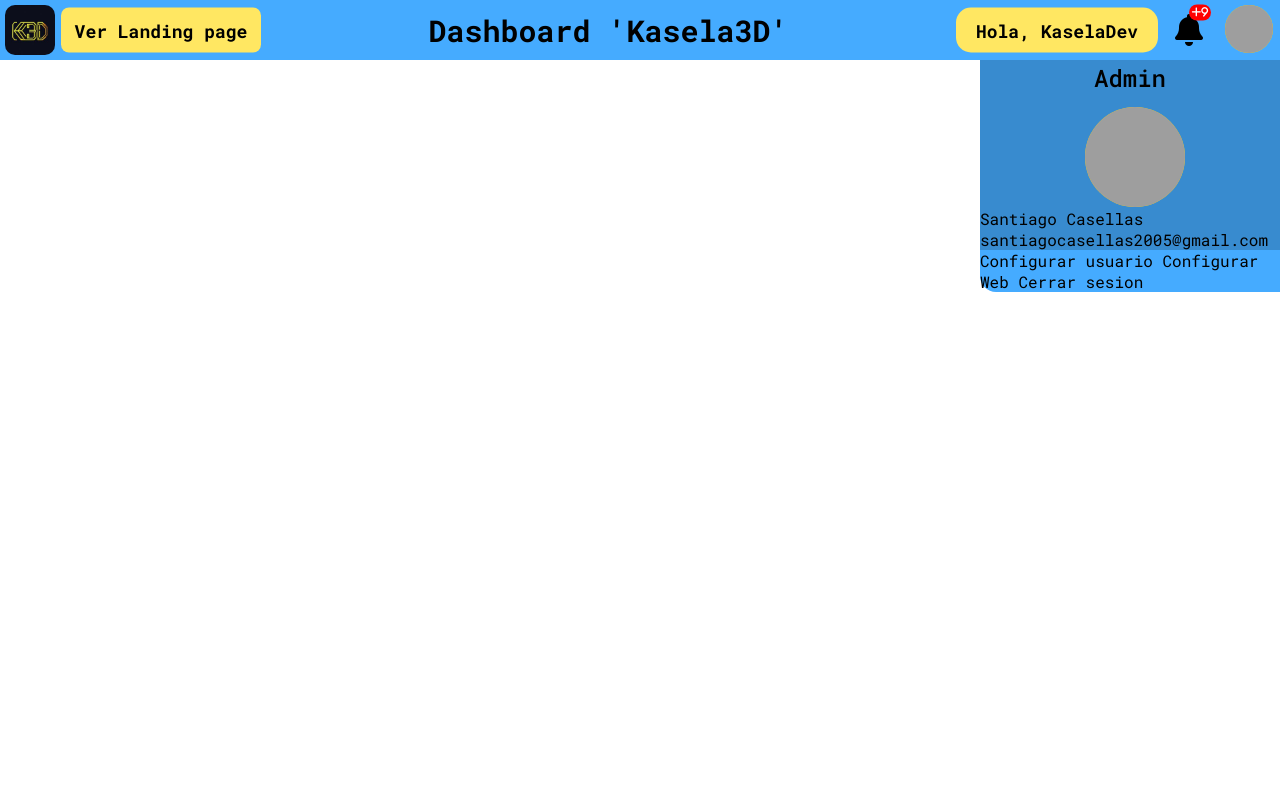
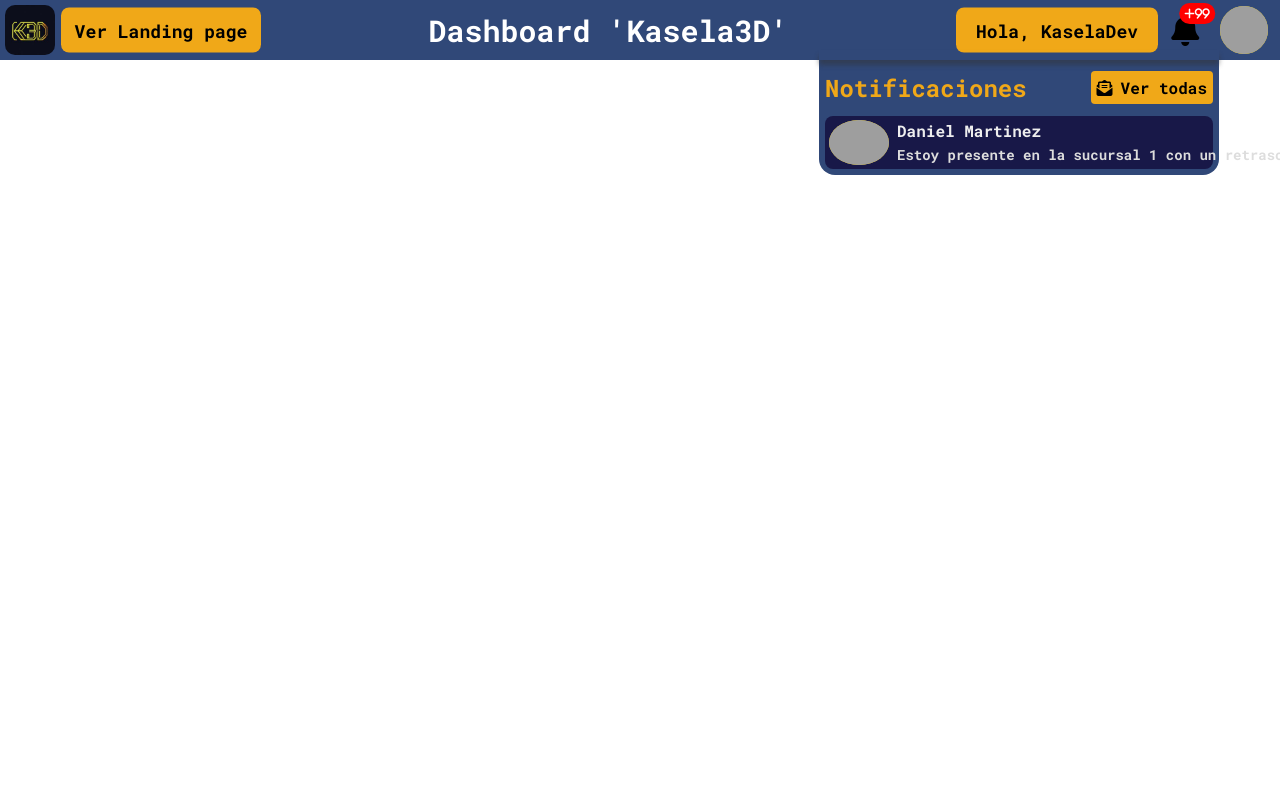
Before and after one commit to KaselaDev/webGestion, a PHP site: page /Views/dashboardView.html in a window 1280 px wide. Run offline with PHP 8.4, Linux system fonts and the light colour scheme; some libraries are stand-ins or nearby versions; grey boxes are pictures that could not be loaded.

Commit message:
Agregado Header con distintas funciones

```diff
--- a/webs/plantilla/Views/Css/dashboardGeneral.css
+++ b/webs/plantilla/Views/Css/dashboardGeneral.css
@@ -1,10 +1,23 @@
 @import url('https://fonts.googleapis.com/css2?family=Roboto+Mono:ital,wght@0,100..700;1,100..700&display=swap');
-@font-face {
-    font-family: "iconUser";
-    src: url(./monof55.ttf);
-}
 :root{
-    --bgHeader: #45abff;
+    --color0: #eeeeee;
+    --color1: #f0a818;
+    --color2: #7890a8;
+    --color3: #304878;
+    --color4: #181848;
+    --color5: #000000;
+
+    --bgHeader: var(--color3);
+    --bgDropUser: var(--color4);
+    --bgDropNotis: var(--color3);
+    --notisColor: var(--color1);
+    --notisColorHover: var(--color0);
+    --bgcardNoti: var(--color4);
+    --letraCardNoti: var(--color0);
+    --bgCardRol: linear-gradient(90deg, #00d2ff 0%, #3a47d5 100%);
+    --bgAvatar: gold;
+    --logoutColor: #ff2525;
+    --notificacionColor: red;
 }
 *{
     margin: 0;
--- a/webs/plantilla/Views/Css/header.css
+++ b/webs/plantilla/Views/Css/header.css
@@ -1,4 +1,4 @@
-header{
+.header{
     position: fixed;
     background-color: var(--bgHeader);
     height: 60px;
@@ -12,7 +12,7 @@ header{
     user-select: none;
     font-family: "Roboto Mono";
 }
-header img{
+.header .logo{
     position: relative;
     width: 50px;
     height: 50px;
@@ -20,11 +20,12 @@ header img{
     left: 5px;
     border-radius: 10px;
 }
-header h1{
+.header h1{
     margin: 0;
     place-content: center;
     text-align: center;
     font-size: 30px;
+    color: #fff;
 }
 .irLanding{
     position: relative;
@@ -33,7 +34,7 @@ header h1{
     position: relative;
     height: 45px;
     border-radius: 8px;
-    background-color: rgb(255, 231, 98);
+    background-color: var(--color1);
     top: 50%;
     transform: translateY(-50%);
 }
@@ -53,8 +54,8 @@ header h1{
 .hiUser .content{
     position: relative;
     height: 45px;
-    border-radius: 15px;
-    background-color: rgb(255, 231, 98);
+    border-radius: 8px;
+    background-color: var(--color1);
     top: 50%;
     transform: translateY(-50%);
     width: fit-content;
@@ -68,37 +69,134 @@ header h1{
     transform: translateY(-50%);
     font-size: 18px;
 }
-.fa-bell{
+.notificaciones{
+    position: relative;
+}
+.notificaciones .fa-bell{
+    height: 0;
     position: relative;
     top: 50%;
     left: 50%;
     transform: translate(-50%, -50%);
 }
-.fa-bell .cantNoti{
+.notificaciones .fa-bell .cantNoti{
+    display: none;
+    position: relative;
+    background-color: var(--notificacionColor);
+    border-radius: 50px;
+    width: fit-content;
+    height: fit-content;
+    padding: 10px 5px;
+    top: -28px;
+    left: 8px;
+}
+.notificaciones .fa-bell .cantNoti p{
+    display: block;
+    color: #fff;
+    font-size: 12px;
+    height: fit-content;
+}
+.dropNotis{
     position: absolute;
-    height: 1rem;
-    width: auto;
-    border-radius: 50px;
-    background-color: red;
-    right: -8px;
-    top: -25px;
-    padding: 3px;
+    top: 60px;
+    right: 0;
+    background-color: var(--bgDropNotis);
+    padding: 6px;
+    border-radius: 0 0 16px 16px;
+    width: 400px;
 }
-.fa-bell .cantNoti p{
-    color: white;
-    margin: 0;
-    font-size: 11px;
+.dropNotis .shadow{
+    position: absolute;
+    width: 100%;
+    height: 10px;
+    left: 0;
+    top: -10px;
+    box-shadow: 0px 5px 5px 0px #3333337f;
+}
+.dropNotis header{
+    display: flex;
+    align-items: center;
+    justify-content: space-between;
+    margin-top: 5px;
+    margin-bottom: 12px;
+}
+.dropNotis header .titulo{
+    color: var(--notisColor);
+    font-size: 24px;
+}
+.dropNotis header .verTodas{
+    display: flex;
+    align-items: center;
+    justify-content: space-evenly;
+    gap: 8px;
+    background-color: var(--notisColor);
+    padding: 6px;
+    border-radius: 4px;
+    transition: 125ms;
+}
+.dropNotis header .verTodas:hover{
+    background-color: var(--notisColorHover);
+    box-shadow: 4px 4px 0px 0px #f0a818bf;
+}
+.dropNotis header .verTodas:active{
+    transition: 75ms;
+    background-color: var(--notisColor);
+    opacity: .75;
+    box-shadow: 4px 4px 0px 0px #222222bf;
+}
+.dropNotis .notisResult{
+    display: flex;
+    flex-direction: row;
+}
+.dropNotis .notisResult .cardNoti{
     position: relative;
-    top: 50%;
-    left: 50%;
-    transform: translate(-50%, -50%);
-    text-align: center;
+    background-color: var(--bgcardNoti);
+    color: var(--letraCardNoti);
+    display: grid;
+    grid-template-columns: 60px auto;
+    grid-column-gap: 8px;
+    justify-items: stretch;
+    align-items: stretch;
+    width: 100%;
+    padding: 4px;
+    border-radius: 8px;
+}
+.dropNotis .notisResult .cardNoti .avatar{
+    width: 60px;
+    height: auto;
+}
+.dropNotis .notisResult .cardNoti .info{
+    display: flex;
+    flex-direction: column;
+    gap: 4px;
+}
+.dropNotis .notisResult .cardNoti .info .datos{
+    display: flex;
+    justify-content: space-between;
+}
+.dropNotis .notisResult .cardNoti .info .datos .nombre{
+    font-size: 18px;
+    color: #eee;
+}
+.dropNotis .notisResult .cardNoti .info .datos .fecha{
+    font-size: 14px;
+    font-weight: 400;
+    color: #bbb;
+}
+.dropNotis .notisResult .cardNoti .info .asunto {
+    color: #ddd;
+    font-size: 14px;
+    font-weight: 700;
+    overflow: hidden;
+    text-overflow: ellipsis; /* Corrección */
+    white-space: nowrap; /* Evita que el texto pase a la siguiente línea */
+    max-width: 100%; /* O define un ancho específico */
 }
 .avatar{
     position: relative;
     width: 50px;
-    height: 50px;
-    background-color: gold;
+    height: auto;
+    background-color: var(--bgAvatar);
     border-radius: 50%;
     display: flex;
     justify-content: center;
@@ -106,22 +204,37 @@ header h1{
     height: 80%;
     transform: scaleX(-1);
 }
+.userDrop .contentAvatar{
+    position: relative;
+    top: 50%;
+    left: 50%;
+    transform: translate(-50%, -50%);
+}
 .dropUser{
+    display: none;
     position: absolute;
     top: 60px;
     right: 0;
-    width: 300px;
-    background-color: var(--bgHeader);
+    width: 400px;
+    background-color: var(--bgDropUser);
     border-radius: 0 0 0 16px;
+    border-left: #686868 solid 1px;
+    border-bottom: #686868 solid 1px;
 }
 .dropUser .cardRolUser{
-    background-color: #00000030;
+    background: var(--bgCardRol);
+    padding: 8px;
 }
 .dropUser .cardRolUser .rol{
-    width: 100%;
+    width: fit-content;
+    padding: 0 20px;
     height: 36px;
-    text-align: center;
-    text-justify: center;
+    background-color: #33333360;
+    border-radius: 6px;
+    color: var(--color1);
+    position: relative;
+    left: 50%;
+    transform: translateX(-50%);
 }
 .dropUser .cardRolUser .rol p{
     position: relative;
@@ -139,3 +252,82 @@ header h1{
     width: 100px;
     height: 100px;
 }
+.dropUser .cardRolUser .nombre{
+    text-align: center;
+    font-size: 26px;
+}
+.dropUser .cardRolUser .email{
+    display: flex;
+    justify-content: start;
+    align-items: center;
+    font-size: 14px;
+    gap: 4px;
+}
+.dropUser .cardRolUser .email:hover i{
+    animation: infinite ease-out emailAnimation 750ms;
+}
+@keyframes emailAnimation {
+    50%{
+        color: #806c00;
+        font-size: 16px;
+    }
+    100%{
+        color: black;
+        font-size: 14px;
+    }
+}
+.dropUser hr{
+    position: relative;
+    background-color: #333;
+    height: 2px;
+    border: none;
+    width: 90%;
+    left: 50%;
+    transform: translateX(-50%);
+    border-radius: 30px;
+}
+.dropUser .opciones{
+    display: flex;
+    flex-direction: column;
+    gap: 5px;
+    padding: 8px;
+}
+.dropUser .opciones .opcion{
+    background-color: #88888890;
+    padding: 12px;
+    border-radius: 12px;
+    font-size: 18px;
+    display: flex;
+    align-items: center;
+    gap: 8px;
+    transition: 125ms;
+    color: #eee;
+}
+.dropUser .opciones .opcion:hover{
+    background-color: #eee;
+    transform: scale(1.015);
+    color: #111;
+    box-shadow: 4px 4px 0px 0px #ffd700bf;
+}
+.dropUser .opciones .opcion:active{
+    background-color: #111;
+    color: #eee;
+    border-top: #666 solid 1px;
+    border-left: #666 solid 1px;
+}
+.dropUser .opciones .logout i{
+    color: var(--logoutColor);
+}
+.dropUser .opciones .logout:hover,
+.dropUser .opciones .logout:hover i{
+    color: #000;
+}
+.dropUser .opciones .logout:hover{
+    background-color: var(--logoutColor);
+    box-shadow: 4px 4px 0px 0px #000000bf;
+}
+.dropUser .opciones .logout:active,
+.dropUser .opciones .logout:active i{
+    background-color: #222;
+    color: var(--logoutColor);
+}
--- /dev/null
+++ b/webs/plantilla/Views/JavaScript/header.js
@@ -0,0 +1,81 @@
+// temporal
+const notis = [
+    {
+        icono: "fa-solid fa-envelope",
+        nombre: "Juan",
+        apellido: "Pérez",
+        asunto: "Nueva actualización disponible",
+        fecha: "2024-08-01"
+    },{
+        icono: "fa-solid fa-bell",
+        nombre: "María",
+        apellido: "García",
+        asunto: "Recordatorio de reunión",
+        fecha: "2024-08-02"
+    },{
+        icono: "fa-solid fa-exclamation-circle",
+        nombre: "Carlos",
+        apellido: "Fernández",
+        asunto: "Error en el sistema",
+        fecha: "2024-08-03"
+    },{
+        icono: "fa-solid fa-info-circle",
+        nombre: "Ana",
+        apellido: "Martínez",
+        asunto: "Información importante",
+        fecha: "2024-08-04"
+    },{
+        icono: "fa-solid fa-comment",
+        nombre: "Luis",
+        apellido: "Rodríguez",
+        asunto: "Nuevo comentario en tu publicación",
+        fecha: "2024-08-05"
+    },{
+        icono: "fa-solid fa-heart",
+        nombre: "Sofía",
+        apellido: "López",
+        asunto: "Alguien ha dado like a tu foto",
+        fecha: "2024-08-06"
+    },{
+        icono: "fa-solid fa-calendar-check",
+        nombre: "Pedro",
+        apellido: "Gómez",
+        asunto: "Evento programado para mañana",
+        fecha: "2024-08-07"
+    },{
+        icono: "fa-solid fa-share",
+        nombre: "Lucía",
+        apellido: "Hernández",
+        asunto: "Tu publicación ha sido compartida",
+        fecha: "2024-08-08"
+    },{
+        icono: "fa-solid fa-thumbs-up",
+        nombre: "Javier",
+        apellido: "Díaz",
+        asunto: "Alguien ha reaccionado a tu comentario",
+        fecha: "2024-08-09"
+    },{
+        icono: "fa-solid fa-file-alt",
+        nombre: "Marta",
+        apellido: "Ruiz",
+        asunto: "Nuevo documento compartido contigo",
+        fecha: "2024-08-10"
+    }
+];
+
+let estado = false;
+botonUser.addEventListener('click',() => {
+    estado = (estado) ? false : true;
+    (estado)
+    ?(dropUser.style.display = 'block')
+    :(dropUser.style.display = 'none')
+})
+
+if (notis.length > 0) {
+    globoNoti.style.display = "block";
+    globoNoti.children[0].innerText = (notis.length+99 >= 100)?("+99"):(notis.length);
+}
+
+notificaciones.addEventListener('click',() => {
+    console.log("ah despasito");
+})
--- a/webs/plantilla/Views/dashboardView.html
+++ b/webs/plantilla/Views/dashboardView.html
@@ -6,40 +6,74 @@
 
   <link rel="stylesheet" href="./Css/dashboardGeneral.css">
   <link rel="stylesheet" href="./Css/header.css">
-  <header>
-    <img src="./Imagenes/logo.jpg" alt="Cargando logo...">
+  <header class="header">
+    <img class="logo" src="./Imagenes/logo.jpg" alt="Cargando logo...">
     <div class="irLanding"><div class="content"><h4>Ver Landing page</h4></div></div>
     <h1>Dashboard 'Kasela3D'</h1>
     <div class="hiUser"><div class="content"><h4>Hola, KaselaDev</h4></div></div>
-    <div class="Notificaciones"><i class="fa-solid fa-bell fa-2xl"><div class="cantNoti"><p>+9</p></div></i></div>
+    <div class="notificaciones" id="notificaciones">
+      <i class="fa-solid fa-bell fa-2xl">
+      <div id="globoNoti" class="cantNoti">
+        <p></p>
+      </div>
+      </i>
+      <div class="dropNotis" id="dropNotis">
+        <div class="shadow"></div>
+        <header>
+          <h3 class="titulo">Notificaciones</h3>
+          <div class="verTodas">
+            <i class="fa-solid fa-envelope-open-text"></i>
+            <h4>Ver todas</h4>
+          </div>
+        </header>
+        <div class="notisResult">
+          <emplate class="cardNoti">
+            <img class="avatar" src="https://robohash.org/kg?set=set4" alt="Cargando...">
+            <div class="info">
+              <div class="datos">
+                <h4 class="userName">Daniel Martinez</h4>
+                <h4 class="fecha">Mie, 08:36hs</h4>
+              </div>
+              <p class="asunto" id="asunto">Estoy presente en la sucursal 1 con un retraso importante por paro de de colectivos</p>
+            </div>
+          </emplate>
+        </div>
+      </div>
+    </div>
     <div class="userDrop">
-      <img class="avatar" src="https://robohash.org/kg?set=set4" alt="Cargando...">
-      <div class="dropUser">
+      <div class="contentAvatar">
+        <img class="avatar" id="botonUser" src="https://robohash.org/kg?set=set4" alt="Cargando...">
+      </div>
+      <div class="dropUser" id="dropUser">
         <div class="cardRolUser">
           <div class="rol"><p>Admin</p></div>
           <div class="avatarContent">
             <img class="avatar" src="https://robohash.org/kg?set=set4" alt="Cargando...">
           </div>
-          <span class="nombre">Santiago Casellas</span>
-          <span class="email">santiagocasellas2005@gmail.com</span>
-          <span class=""></span>
+          <span class="nombre"><p>Santiago Casellas</p></span>
+          <span class="email">
+            <i class="fa-solid fa-envelope"></i>
+            <p>santiagocasellas2005@gmail.com</p>
+          </span>
         </div>
+        <hr>
         <div class="opciones">
           <span class="opcion">
-            <i></i>
-            Configurar usuario
+            <i class="fa-solid fa-user-gear"></i>
+            <p>Configurar usuario</p>
           </span>
           <span class="opcion">
-            <i></i>
-            Configurar Web
+            <i class="fa-solid fa-gear"></i>
+            <p>Configurar Web</p>
           </span>
-          <span class="opcion">
-            <i></i>
-            Cerrar sesion
+          <span class="opcion logout">
+            <i class="fa-solid fa-right-from-bracket"></i>
+            <p>Cerrar sesion</p>
           </span>
         </div>
       </div>
     </div>
   </header>
+  <script type="text/javascript" src="./JavaScript/header.js"></script>
 </body>
 </html>
```
